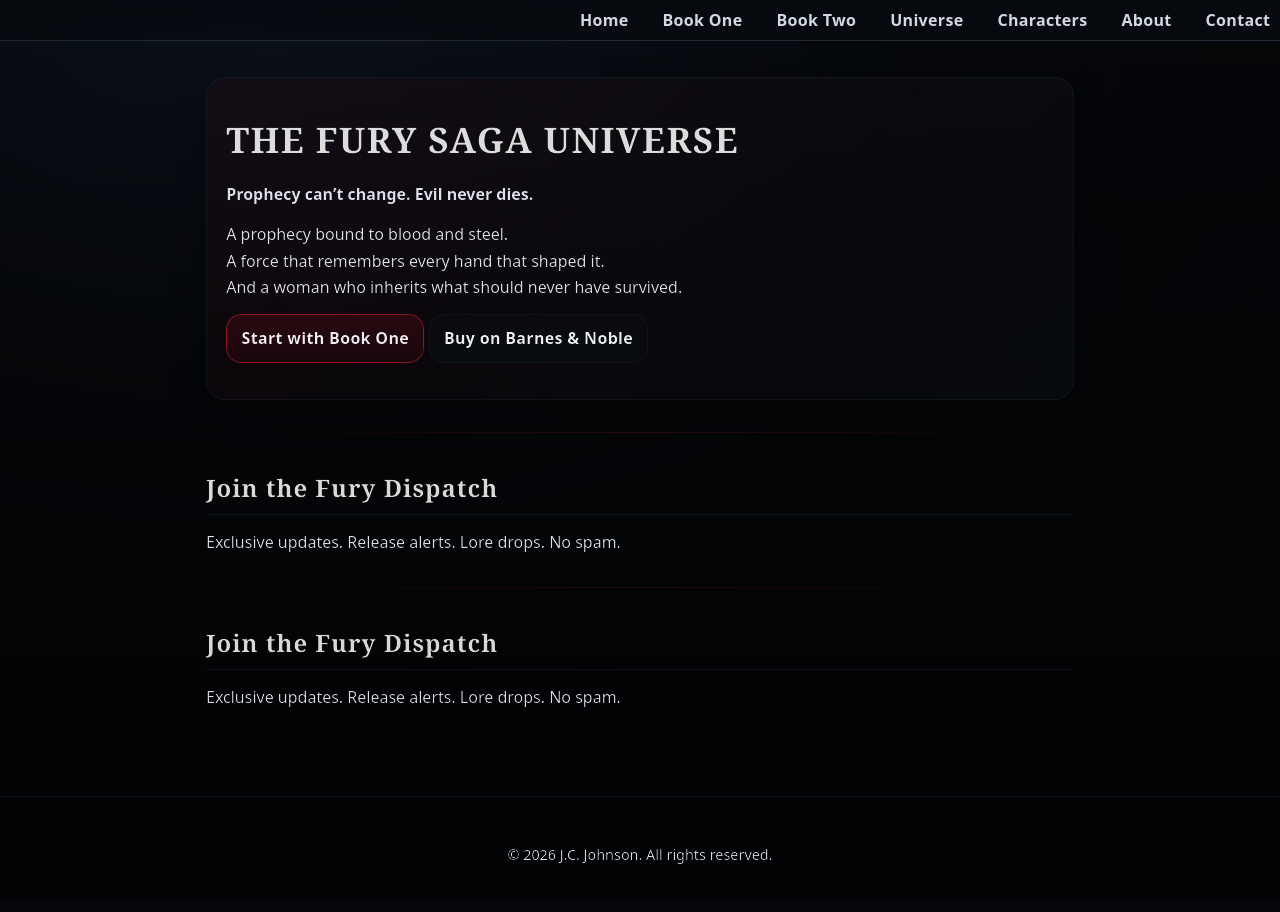
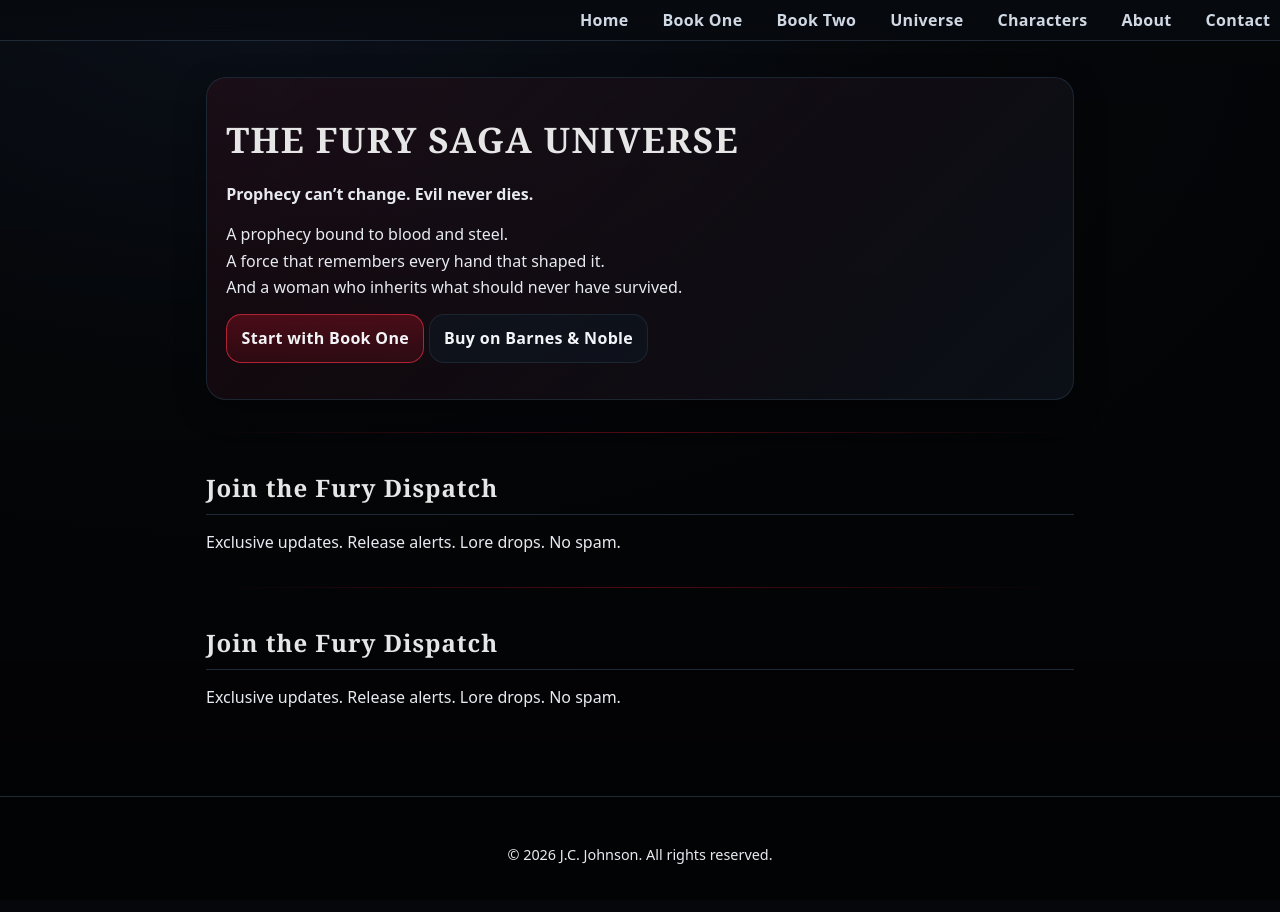
Before and after one commit to Johnson8310/The_Fury_Saga_Universe, a Jekyll site: the page built from index.md, in a window 1280 px wide. Built offline with Jekyll 4.4.1, drawn with Linux system fonts in a browser that asks for light colours.

Commit message:
Update body styles for child elements
Add z-index and position styles to body children

```diff
--- a/assets/css/style.css
+++ b/assets/css/style.css
@@ -49,6 +49,10 @@ body::before {
     );
 
   mix-blend-mode: overlay;
+}
+body > * {
+  position: relative;
+  z-index: 1;
 }
 a{ color: var(--link); text-decoration: none; }
 a:hover{ text-decoration: underline; }
```
